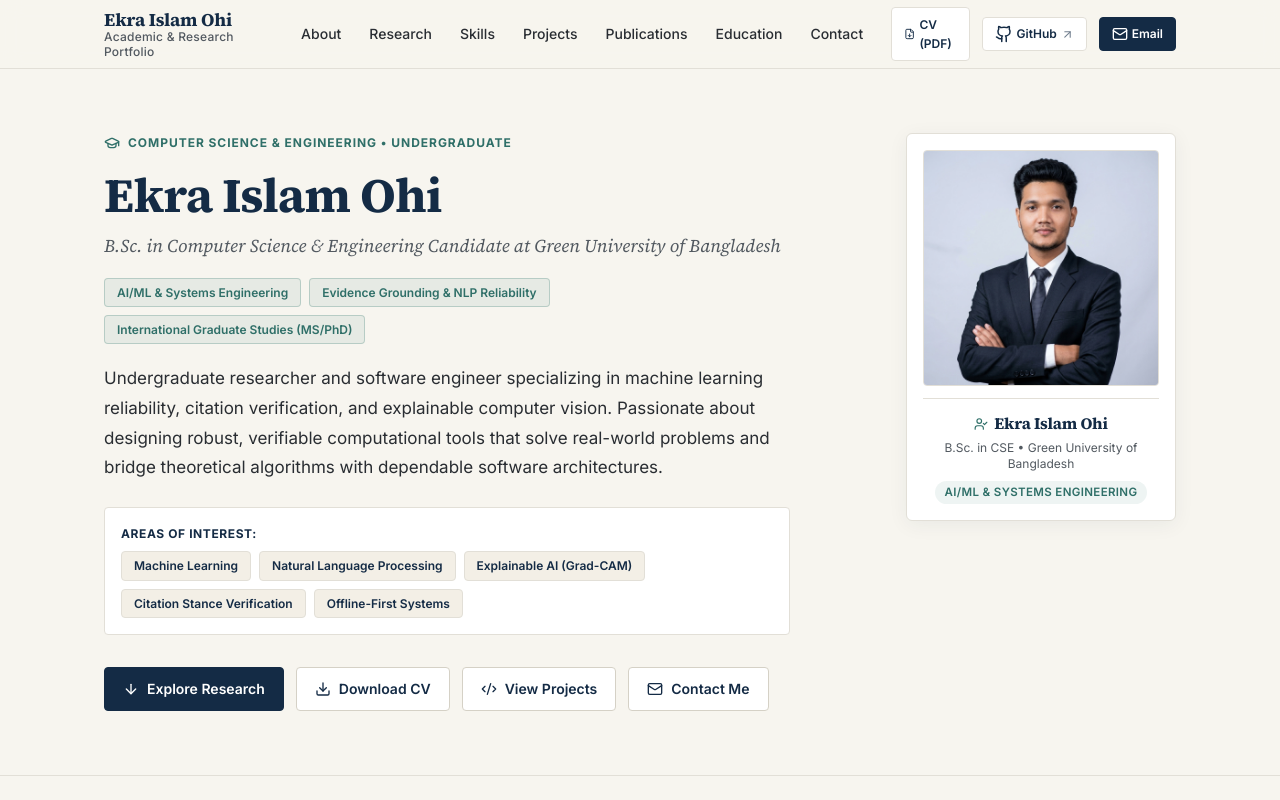
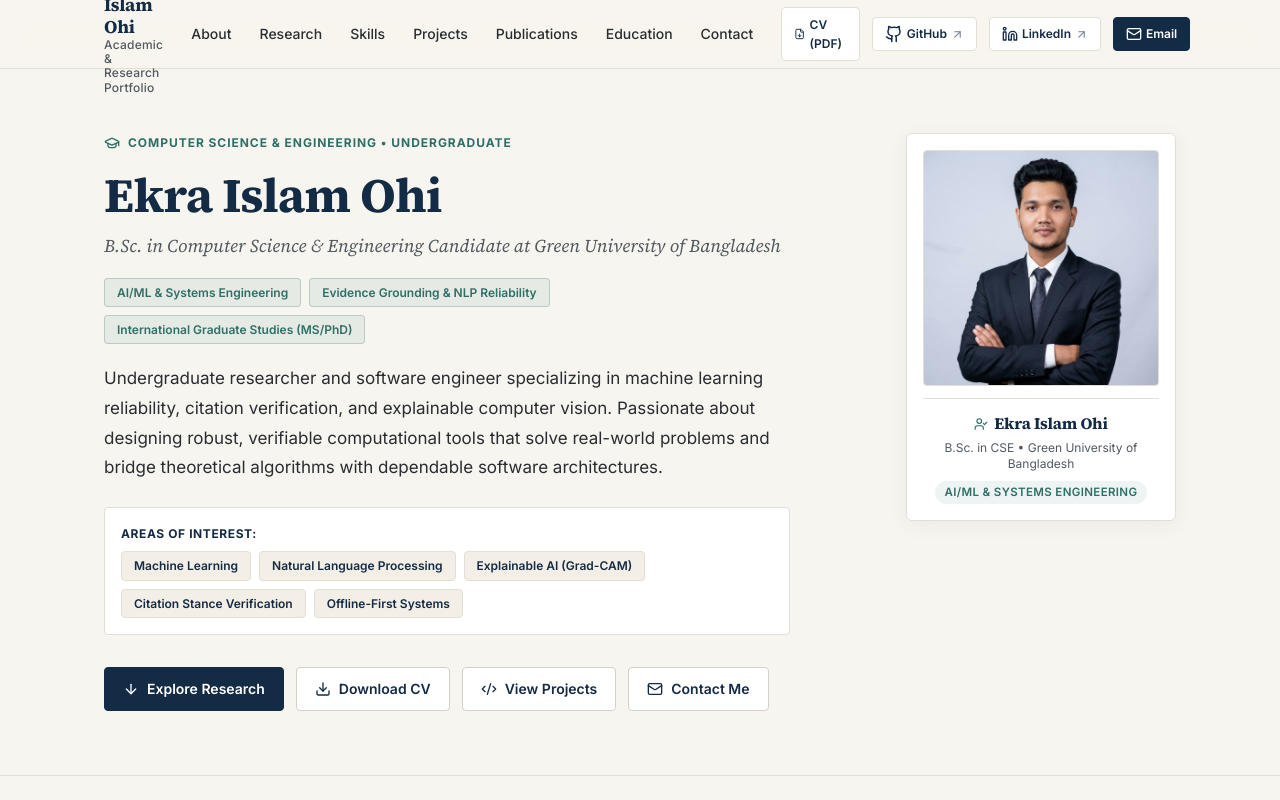
Before and after one commit to ekraislam/academic-portfolio, a React (Vite) app: page / in a window 1280 px wide. Shown: the top 800 px of the page. Built offline with nearby package versions, Linux system fonts and the light colour scheme.

Commit message:
feat: add LinkedIn profile across site and CV, remove all AI-style em-dashes with natural phrasing

```diff
--- a/index.html
+++ b/index.html
@@ -3,7 +3,7 @@
   <head>
     <meta charset="UTF-8" />
     <meta name="viewport" content="width=device-width, initial-scale=1.0" />
-    <title>Ekra Islam Ohi — Academic & Research Portfolio</title>
+    <title>Ekra Islam Ohi | Academic &amp; Research Portfolio</title>
     <meta
       name="description"
       content="Academic and research portfolio of Ekra Islam Ohi, Computer Science and Engineering student at Green University of Bangladesh. Focus on Machine Learning, NLP, and AI Systems Reliability."
--- a/public/assets/cv_template.html
+++ b/public/assets/cv_template.html
@@ -200,9 +200,9 @@
       <span class="sep">|</span>
       <span>Email: <a href="mailto:ekraislamohi.academic@gmail.com">ekraislamohi.academic@gmail.com</a></span>
       <span class="sep">|</span>
+      <span>LinkedIn: <a href="https://www.linkedin.com/in/ekra-islam-ohi">linkedin.com/in/ekra-islam-ohi</a></span>
+      <span class="sep">|</span>
       <span>GitHub: <a href="https://github.com/ekraislam">github.com/ekraislam</a></span>
-      <span class="sep">|</span>
-      <span>Portfolio: <a href="https://github.com/ekraislam/academic-portfolio">academic-portfolio</a></span>
     </div>
   </header>
 
@@ -213,7 +213,7 @@
       <div class="item-header">
         <div>
           <span class="item-title">Green University of Bangladesh</span>
-          <span class="item-subtitle">&nbsp;— B.Sc. in Computer Science and Engineering</span>
+          <span class="item-subtitle">&nbsp;| B.Sc. in Computer Science and Engineering</span>
         </div>
         <span class="item-date">2022 – 2026 (Expected)</span>
       </div>
--- a/src/components/Footer.tsx
+++ b/src/components/Footer.tsx
@@ -1,6 +1,7 @@
 import React from "react";
 import { ArrowUp, Mail, ShieldCheck } from "lucide-react";
 import { GithubIcon } from "./GithubIcon";
+import { LinkedinIcon } from "./LinkedinIcon";
 import { profileData } from "../data/profile";
 import "./Footer.css";
 
@@ -42,6 +43,17 @@ export const Footer: React.FC = () => {
               <GithubIcon size={15} aria-hidden="true" />
               <span>GitHub</span>
             </a>
+            {profileData.linkedin && (
+              <a
+                href={profileData.linkedin}
+                target="_blank"
+                rel="noopener noreferrer"
+                className="footer-link"
+              >
+                <LinkedinIcon size={15} aria-hidden="true" />
+                <span>LinkedIn</span>
+              </a>
+            )}
             <a href={`mailto:${profileData.email}`} className="footer-link">
               <Mail size={15} aria-hidden="true" />
               <span>Email</span>
--- /dev/null
+++ b/src/components/LinkedinIcon.tsx
@@ -0,0 +1,31 @@
+import React from "react";
+
+interface LinkedinIconProps extends React.SVGProps<SVGSVGElement> {
+  size?: number | string;
+}
+
+export const LinkedinIcon: React.FC<LinkedinIconProps> = ({
+  size = 18,
+  className = "",
+  ...props
+}) => {
+  return (
+    <svg
+      width={size}
+      height={size}
+      viewBox="0 0 24 24"
+      fill="none"
+      stroke="currentColor"
+      strokeWidth="2"
+      strokeLinecap="round"
+      strokeLinejoin="round"
+      className={className}
+      aria-hidden="true"
+      {...props}
+    >
+      <path d="M16 8a6 6 0 0 1 6 6v7h-4v-7a2 2 0 0 0-2-2 2 2 0 0 0-2 2v7h-4v-7a6 6 0 0 1 6-6z" />
+      <rect x="2" y="9" width="4" height="12" />
+      <circle cx="4" cy="4" r="2" />
+    </svg>
+  );
+};
--- a/src/components/Navbar.tsx
+++ b/src/components/Navbar.tsx
@@ -1,6 +1,7 @@
 import React, { useState, useEffect } from "react";
 import { Mail, Menu, X, ArrowUpRight, FileDown } from "lucide-react";
 import { GithubIcon } from "./GithubIcon";
+import { LinkedinIcon } from "./LinkedinIcon";
 import { profileData } from "../data/profile";
 import "./Navbar.css";
 
@@ -78,6 +79,18 @@ export const Navbar: React.FC = () => {
             <ArrowUpRight size={13} className="external-arrow" aria-hidden="true" />
           </a>
           <a
+            href={profileData.linkedin}
+            target="_blank"
+            rel="noopener noreferrer"
+            className="action-icon-link"
+            aria-label="LinkedIn Profile"
+            title="LinkedIn Profile"
+          >
+            <LinkedinIcon size={16} aria-hidden="true" />
+            <span className="action-text">LinkedIn</span>
+            <ArrowUpRight size={13} className="external-arrow" aria-hidden="true" />
+          </a>
+          <a
             href={`mailto:${profileData.email}`}
             className="action-icon-link action-icon-link--primary"
             aria-label="Send Email to Ekra Islam Ohi"
@@ -143,6 +156,17 @@ export const Navbar: React.FC = () => {
               <ArrowUpRight size={14} aria-hidden="true" />
             </a>
             <a
+              href={profileData.linkedin}
+              target="_blank"
+              rel="noopener noreferrer"
+              className="btn btn-secondary mobile-footer-btn"
+              onClick={closeMenu}
+            >
+              <LinkedinIcon size={16} aria-hidden="true" />
+              <span>LinkedIn Profile</span>
+              <ArrowUpRight size={14} aria-hidden="true" />
+            </a>
+            <a
               href={`mailto:${profileData.email}`}
               className="btn btn-primary mobile-footer-btn"
               onClick={closeMenu}
--- a/src/data/profile.ts
+++ b/src/data/profile.ts
@@ -5,6 +5,7 @@ export interface ProfileData {
   institution: string;
   email: string;
   github: string;
+  linkedin: string;
   monogram: string;
   photoUrl?: string;
   cvUrl?: string;
@@ -20,6 +21,7 @@ export const profileData: ProfileData = {
   institution: "Green University of Bangladesh",
   email: "ekraislamohi.academic@gmail.com",
   github: "https://github.com/ekraislam",
+  linkedin: "https://www.linkedin.com/in/ekra-islam-ohi",
   monogram: "EIO",
   photoUrl: "/assets/ekra-islam-ohi.jpg",
   cvUrl: "/assets/Ekra_Islam_Ohi_Academic_CV.pdf",
--- a/src/index.css
+++ b/src/index.css
@@ -1,5 +1,5 @@
 /* ==========================================================================
-   Ekra Islam Ohi — Academic & Research Portfolio
+   Ekra Islam Ohi | Academic & Research Portfolio
    Academic Design System & CSS Custom Properties
    ========================================================================== */
 
--- a/src/sections/About.tsx
+++ b/src/sections/About.tsx
@@ -19,10 +19,10 @@ export const About: React.FC = () => {
           {/* Main Narrative Column */}
           <div className="about-text-column">
             <p className="about-paragraph">
-              I am an undergraduate researcher and Computer Science and Engineering student at {profileData.institution} (expected graduation 2026). My coursework combines core algorithmic foundations—including Data Structures, Operating Systems, and Machine Learning—with extensive hands-on software development across Python, TypeScript, and C++.
+              I am an undergraduate researcher and Computer Science and Engineering student at {profileData.institution} (expected graduation 2026). My coursework combines core algorithmic foundations (including Data Structures, Operating Systems, and Machine Learning) with extensive hands-on software development across Python, TypeScript, and C++.
             </p>
             <p className="about-paragraph">
-              My research interests lie at the intersection of Empirical Machine Learning Reliability and Applied Systems. In computer vision, I have investigated deep transfer learning paired with generative patch augmentation (DCGAN) and explainable activation mapping (Grad-CAM) for plant disease diagnosis—work currently submitted for conference evaluation. In NLP, I focus on evidence-aware stance detection and citation verification under context-isolation protocols to mitigate hallucinations in scientific synthesis.
+              My research interests lie at the intersection of Empirical Machine Learning Reliability and Applied Systems. In computer vision, I have investigated deep transfer learning paired with generative patch augmentation (DCGAN) and explainable activation mapping (Grad-CAM) for plant disease diagnosis, which is currently submitted for conference evaluation. In NLP, I focus on evidence-aware stance detection and citation verification under context-isolation protocols to mitigate hallucinations in scientific synthesis.
             </p>
             <p className="about-paragraph">
               Looking toward the future, I am actively preparing for international graduate studies (M.S./Ph.D.) and research-driven software engineering roles. My goal is to contribute to robust, interpretable intelligent systems that provide transparent, empirically grounded solutions to complex domain challenges.
--- a/src/sections/Contact.tsx
+++ b/src/sections/Contact.tsx
@@ -1,6 +1,7 @@
 import React, { useState } from "react";
 import { Mail, Copy, Check, ArrowUpRight, MessageSquareCode } from "lucide-react";
 import { GithubIcon } from "../components/GithubIcon";
+import { LinkedinIcon } from "../components/LinkedinIcon";
 import { SectionHeading } from "../components/SectionHeading";
 import { profileData } from "../data/profile";
 import "./Contact.css";
@@ -110,6 +111,38 @@ export const Contact: React.FC = () => {
                 </a>
               </div>
             </div>
+
+            {/* LinkedIn Card */}
+            {profileData.linkedin && (
+              <div className="contact-method-card">
+                <div className="contact-icon-box">
+                  <LinkedinIcon size={22} aria-hidden="true" />
+                </div>
+                <div className="contact-method-info">
+                  <span className="contact-method-label">LinkedIn Professional Network</span>
+                  <a
+                    href={profileData.linkedin}
+                    target="_blank"
+                    rel="noopener noreferrer"
+                    className="contact-method-value"
+                  >
+                    linkedin.com/in/ekra-islam-ohi
+                  </a>
+                </div>
+                <div className="contact-method-actions">
+                  <a
+                    href={profileData.linkedin}
+                    target="_blank"
+                    rel="noopener noreferrer"
+                    className="btn btn-secondary contact-action-btn"
+                  >
+                    <LinkedinIcon size={15} aria-hidden="true" />
+                    <span>Connect</span>
+                    <ArrowUpRight size={13} aria-hidden="true" />
+                  </a>
+                </div>
+              </div>
+            )}
           </div>
 
           {/* Academic Inquiries Note */}
--- a/src/sections/EducationCV.tsx
+++ b/src/sections/EducationCV.tsx
@@ -95,7 +95,7 @@ export const EducationCV: React.FC = () => {
               )}
 
               <a
-                href={`mailto:${profileData.email}?subject=Academic%20Dossier%20Inquiry%20%E2%80%94%20Ekra%20Islam%20Ohi`}
+                href={`mailto:${profileData.email}?subject=Academic%20Dossier%20Inquiry:%20Ekra%20Islam%20Ohi`}
                 className="btn btn-secondary cv-action-btn"
               >
                 <Mail size={16} aria-hidden="true" />
--- a/src/sections/PublicationsPreview.tsx
+++ b/src/sections/PublicationsPreview.tsx
@@ -103,7 +103,7 @@ export const PublicationsPreview: React.FC = () => {
             </p>
           </div>
           <a
-            href={`mailto:${profileData.email}?subject=Research%20Manuscript%20Inquiry%20%E2%80%94%20Ekra%20Islam%20Ohi`}
+            href={`mailto:${profileData.email}?subject=Research%20Manuscript%20Inquiry:%20Ekra%20Islam%20Ohi`}
             className="btn btn-secondary inquiry-btn"
           >
             <Mail size={15} aria-hidden="true" />
```
Also changed, not shown: 2 other files (tests, documents, lock files or other folders).
